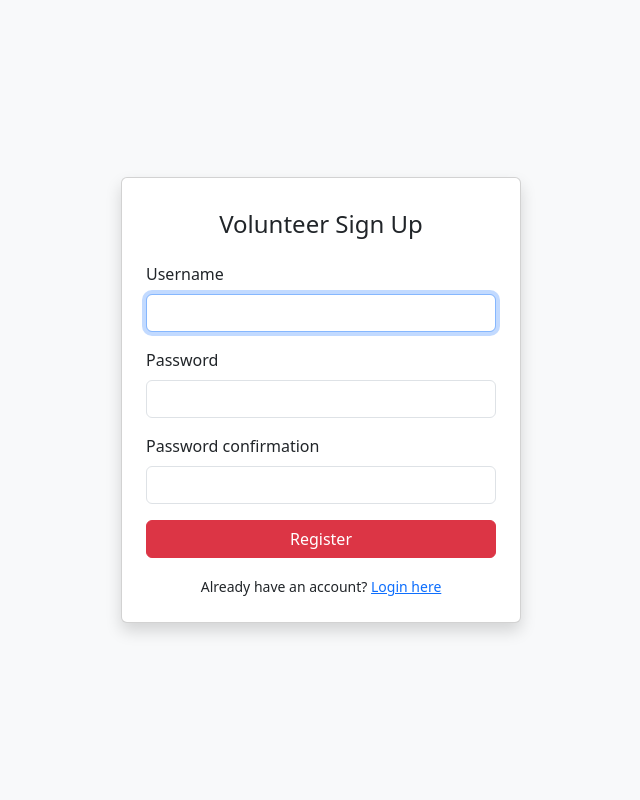
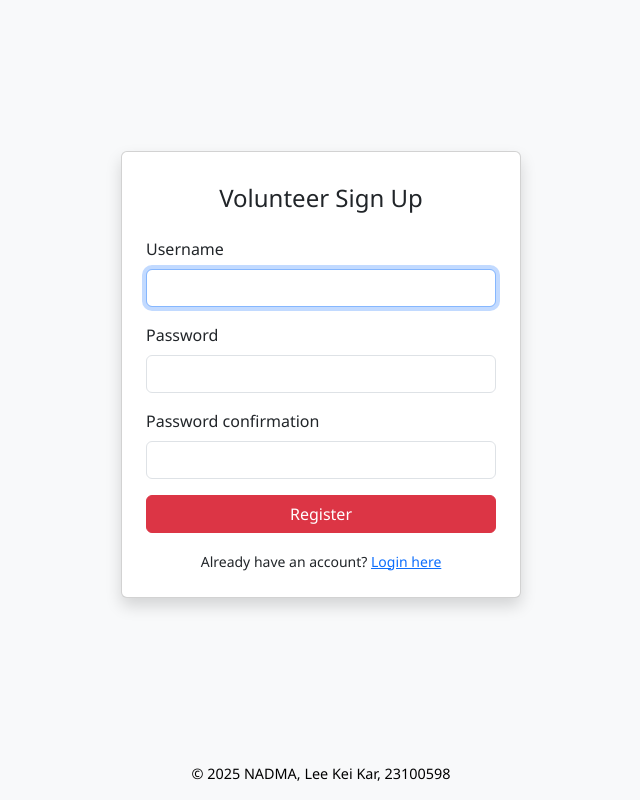
Before and after one commit to codedomain9/DRIS_Project, a Django app: page /volunteer/signup/ in a window 1280 px wide. Shown: the whole page, without its empty margins (319-959 px from the left). Run offline with Django 5.2, Linux system fonts and the light colour scheme.

Commit message:
Add footer to volunteer signup page

```diff
--- a/volunteer/templates/volunteer/signup.html
+++ b/volunteer/templates/volunteer/signup.html
@@ -4,10 +4,35 @@
     <meta charset="UTF-8">
     <title>Volunteer Sign Up</title>
     <link href="https://cdn.jsdelivr.net/npm/bootstrap@5.3.0/dist/css/bootstrap.min.css" rel="stylesheet">
+    <style>
+        html, body {
+            height: 100%;
+            margin: 0;
+            background-color: #f8f9fa;
+            font-family: 'Segoe UI', Tahoma, Geneva, Verdana, sans-serif;
+            display: flex;
+            flex-direction: column;
+        }
+
+        .main-container {
+            flex: 1;
+            display: flex;
+            justify-content: center;
+            align-items: center;
+        }
+
+        .footer {
+            text-align: center;
+            padding: 15px 0;
+            font-size: 0.9rem;
+            color: black;
+            background-color: transparent;
+        }
+    </style>
 </head>
-<body class="bg-light">
+<body>
 
-<div class="d-flex justify-content-center align-items-center" style="min-height: 100vh;">
+<div class="main-container">
     <div class="card p-4 shadow" style="width: 100%; max-width: 400px;">
         <div class="text-center mb-3">
             <h4 class="mt-2">Volunteer Sign Up</h4>
@@ -37,5 +62,10 @@
     </div>
 </div>
 
+<!-- Footer -->
+<div class="footer">
+    © 2025 NADMA, Lee Kei Kar, 23100598
+</div>
+
 </body>
 </html>
```
Also changed, not shown: db.sqlite3.
